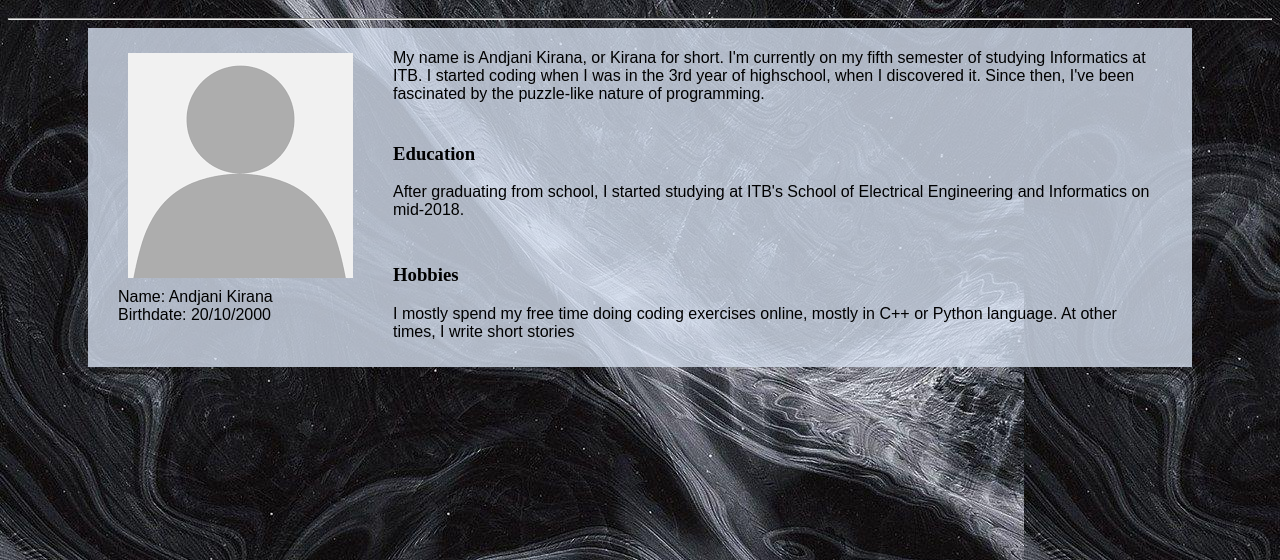
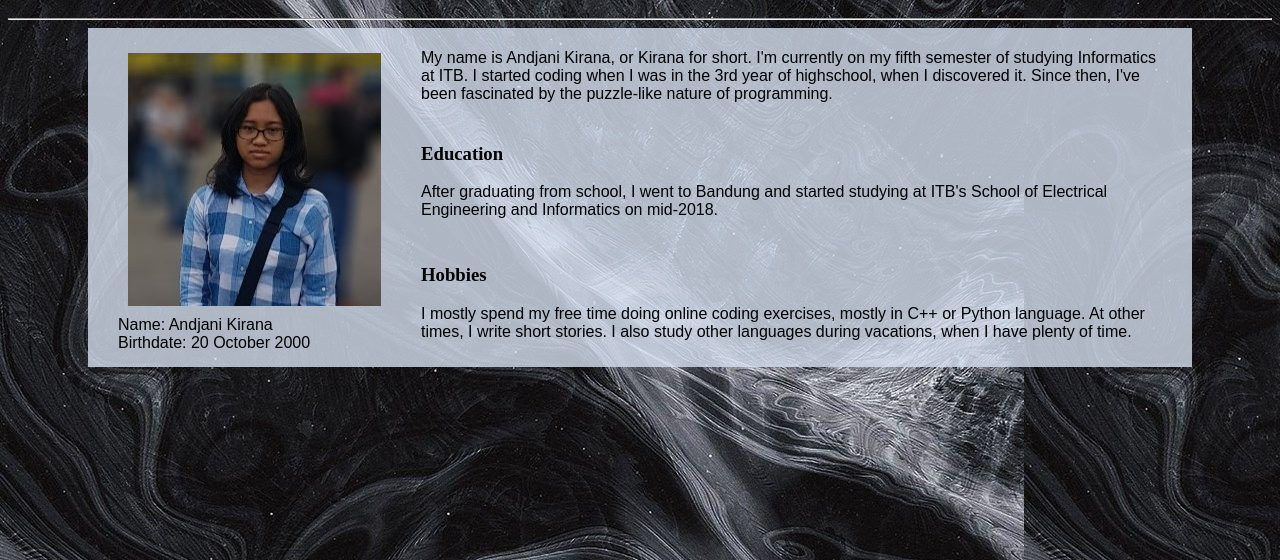
Before and after one commit to ifakid/WBD, a plain HTML site: page about.html in a window 1280 px wide. Shown: the part 240-800 px from the top of the page. Drawn offline with Linux system fonts and the light colour scheme.

Commit message:
Add profile pict

```diff
--- a/about.html
+++ b/about.html
@@ -17,12 +17,12 @@
 		<hr>
 		<div class="container">
 			<div class="float">
-				<img id="profile" src="img/download.png">
+				<img id="profile" src="img/kiran.jpeg">
 				<span class="caption">
 					Name: Andjani Kirana
 				</span>
 				<span class="caption">
-					Birthdate: 20/10/2000
+					Birthdate: 20 October 2000
 				</span>
 			</div>
 			<div>
@@ -32,13 +32,13 @@
 				<div>
 					<h3>Education</h3>
 					<p>
-						After graduating from school, I started studying at ITB's School of Electrical Engineering and Informatics on mid-2018.
+						After graduating from school, I went to Bandung and started studying at ITB's School of Electrical Engineering and Informatics on mid-2018.
 					</p>
 				</div>
 				<div>
 					<h3>Hobbies</h3>
 					<p>
-						I mostly spend my free time doing coding exercises online, mostly in C++ or Python language. At other times, I write short stories
+						I mostly spend my free time doing online coding exercises, mostly in C++ or Python language. At other times, I write short stories. I also study other languages during vacations, when I have plenty of time.
 					</p>
 				</div>
 			</div>
```
